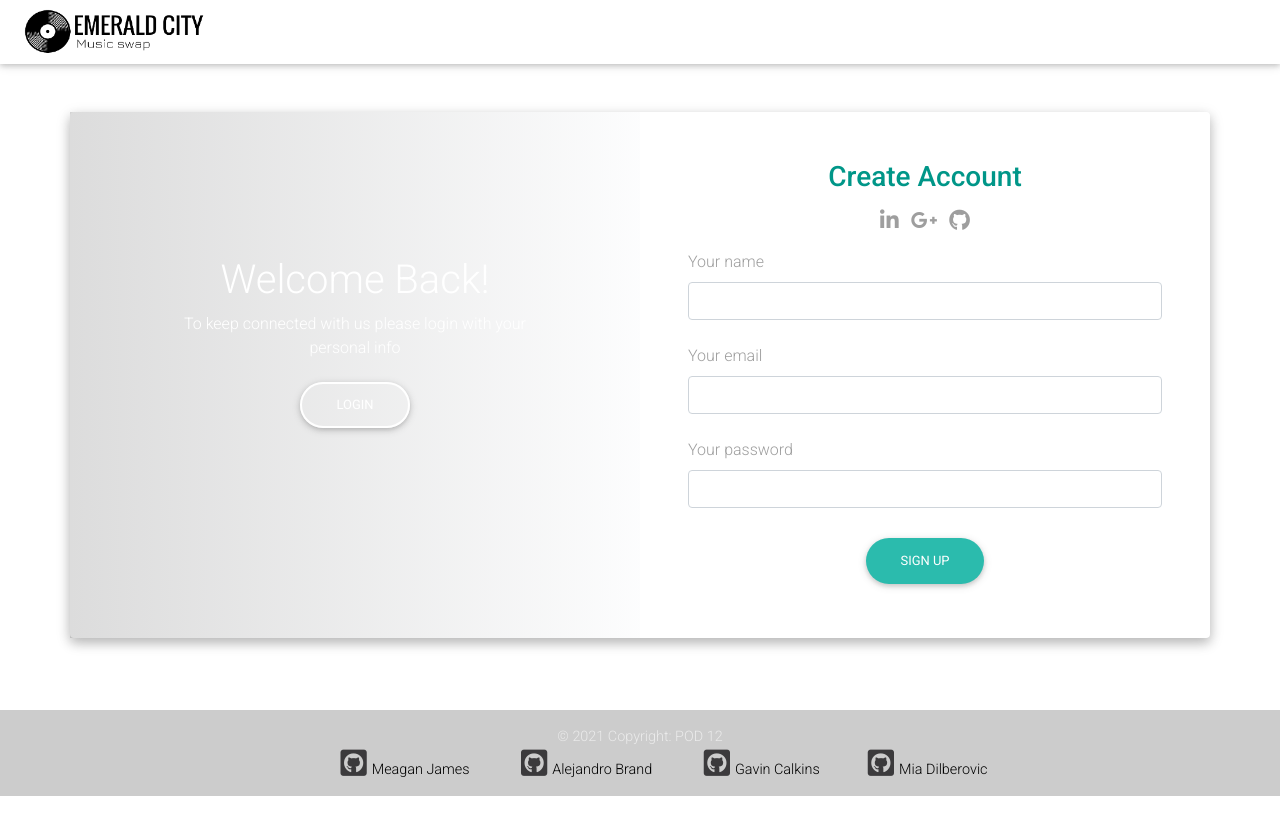
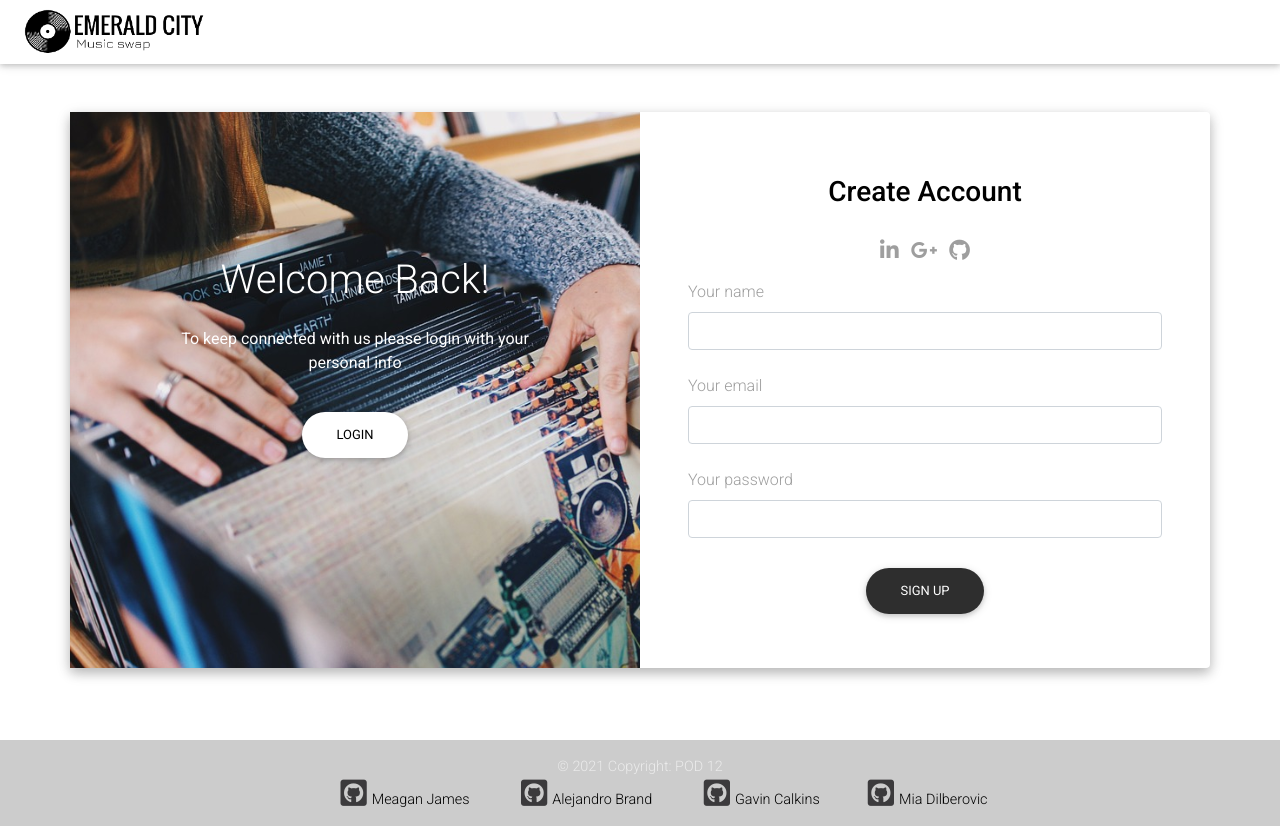
Before and after one commit to POD-12/emerald-city-music-swap, a React (Create React App) app in the folder client/: page /signup in a window 1280 px wide. Before the commit the page ends 800 px from the top, so only its background shows below. Built offline with nearby package versions, Linux system fonts and the light colour scheme.

Commit message:
changed signup page

```diff
--- a/client/src/components/Login/index.js
+++ b/client/src/components/Login/index.js
@@ -4,10 +4,10 @@ import { MDBContainer, MDBRow, MDBCol, MDBBtn } from "mdbreact";
 
 function Login() {
   return (
-    <MDBContainer>
+    <MDBContainer className="shadow-box-example rounded z-depth-1-half mt-5 mb-5">
       <MDBRow>
-        <MDBCol md="6">
-          <form>
+        <MDBCol md="6 md-offset-6"  className="text-center">
+          <form className="">
             <p className="h4 text-center mb-4">Sign in</p>
             <label htmlFor="defaultFormLoginEmailEx" className="grey-text">
               Your email
--- a/client/src/components/Signup/index.css
+++ b/client/src/components/Signup/index.css
@@ -1,13 +1,23 @@
-.gradient-custom {
-
-        /* fallback for old browsers */
-        background: #141415;
-
-        /* Chrome 10-25, Safari 5.1-6 */
-        background: -webkit-linear-gradient(to right, rgba(20, 20, 21, 0.15), rgba(238, 241, 245, 0.15));
-
-        /* W3C, IE 10+/ Edge, Firefox 16+, Chrome 26+, Opera 12+, Safari 7+ */
-        background: linear-gradient(to right, rgba(20, 20, 21, 0.15), rgba(238, 241, 245, 0.15))
+.welcome-back-card{
+    background-image: url("../../images/BGimage.jpeg");
+    background-size: cover;
+    background-blend-mode:overlay;
+    background-color: transparent;
 
 
-  }
+
+}
+p{
+    font-weight: bolder;
+    /* z-index: 99; */
+    padding: 15px;
+    color:#fff;
+
+
+
+
+}
+body
+html{
+    min-height: 100%;
+}
--- a/client/src/components/Signup/index.js
+++ b/client/src/components/Signup/index.js
@@ -4,7 +4,7 @@ import "./index.css"
 
 function Signup() {
   return (
-    <MDBContainer className="shadow-box-example rounded z-depth-1-half mt-5">
+    <MDBContainer className="shadow-box-example rounded z-depth-1-half mt-5 mb-5">
       <MDBRow>
         <MDBCol className="welcome-back-card gradient-custom" md="6 p-5">
           <div className="sign-in text-center text-white pt-5 m-5" id="sign-in">
@@ -12,7 +12,7 @@ function Signup() {
             <p>
               To keep connected with us please login with your personal info
             </p>
-            <MDBBtn outline color="white" style={{ borderRadius: "2rem" }}>
+            <MDBBtn color="white" style={{ borderRadius: "2rem" }}>
               Login
             </MDBBtn>
           </div>
@@ -20,7 +20,7 @@ function Signup() {
 
         <MDBCol md="6 p-5">
           <form>
-            <p className="h3 text-center mb-3 teal-text">Create Account</p>
+            <p className="h3 text-center mb-3 black-text">Create Account</p>
             <div className="text-center mb-3">
               <a href="#!" className="fa-lg p-1 m-.5 tw-ic">
                 <MDBIcon
@@ -78,7 +78,7 @@ function Signup() {
               className="form-control"
             />
             <div className="text-center mt-4">
-              <MDBBtn rounded type="submit" style={{ borderRadius: "2rem" }}>
+              <MDBBtn rounded type="submit" color="elegant" style={{ borderRadius: "2rem" }}>
                 Sign up
               </MDBBtn>
             </div>
```
Also changed, not shown: client/src/images/BGimage.jpeg (added).
